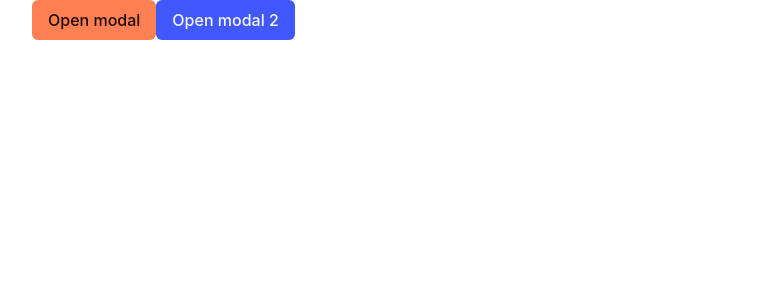
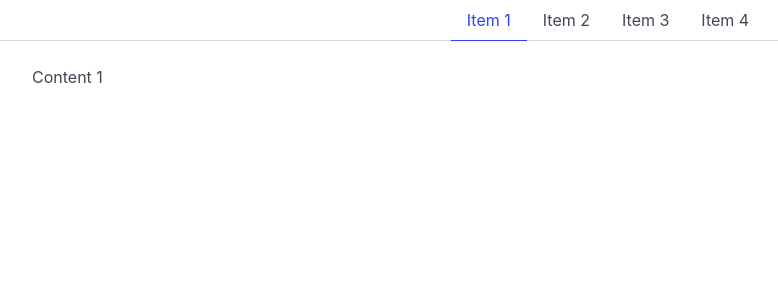
Before and after one commit to M4stas/learnnode, a Vue app: page /modals in a window 1280 px wide. Shown: the top 300 px of the page, without its empty margins (32-810 px from the left). Built offline with nearby package versions, Linux system fonts and the light colour scheme.

Commit message:
Add tab example

```diff
--- a/src/app.vue
+++ b/src/app.vue
@@ -1,25 +1,26 @@
 <script setup>
 import { ref } from 'vue';
-import Modal from './components/Modal.vue';
-import ImgModal from './components/ImgModal.vue';
+import Tabs from './components/Tabs.vue';
 
-let modal1Active = ref(false);
-let modal2Active = ref(false);
-
-
-
+let titles = ref([
+    'Item 1',
+    'Item 2',
+    'Item 3',
+    'Item 4',
+])
+let activeTab = ref(0)
+let contents = ref([
+    'Content 1',
+    'Content 2',
+    'Content 3',
+    'Content 4',
+])
 </script>
 
 <template>
+    <Tabs :titles="titles" :active="activeTab" @setActive="activeTab=$event"></Tabs>
     <div class="container">
-        <button class="button is-primary" @click="modal1Active=true">Open modal</button>
-        <button class="button is-link" @click="modal2Active=true">Open modal 2</button>
-
-        <Modal :active="modal1Active" @close="modal1Active=false">
-            <div class="box">I'm in a box.</div>
-        </Modal>
-
-        <ImgModal :active="modal2Active" @close="modal2Active=false" url="https://picsum.photos/1280/960?r=2"></ImgModal>
+        {{ contents[activeTab] }}
     </div>
 </template>
 
--- /dev/null
+++ b/src/components/Tabs.vue
@@ -0,0 +1,10 @@
+<script setup>
+defineProps(['active', 'titles'])
+</script>
+<template>
+    <div class="tabs is-centered">
+        <ul>
+            <li v-for="(title, index) in titles" :class="{'is-active': index === active}" @click="$emit('setActive', index)"><a>{{ title }}</a></li>
+        </ul>
+    </div>
+</template>
```
Also changed, not shown: src/pages/Modals.vue (added, +26 -0 lines).
